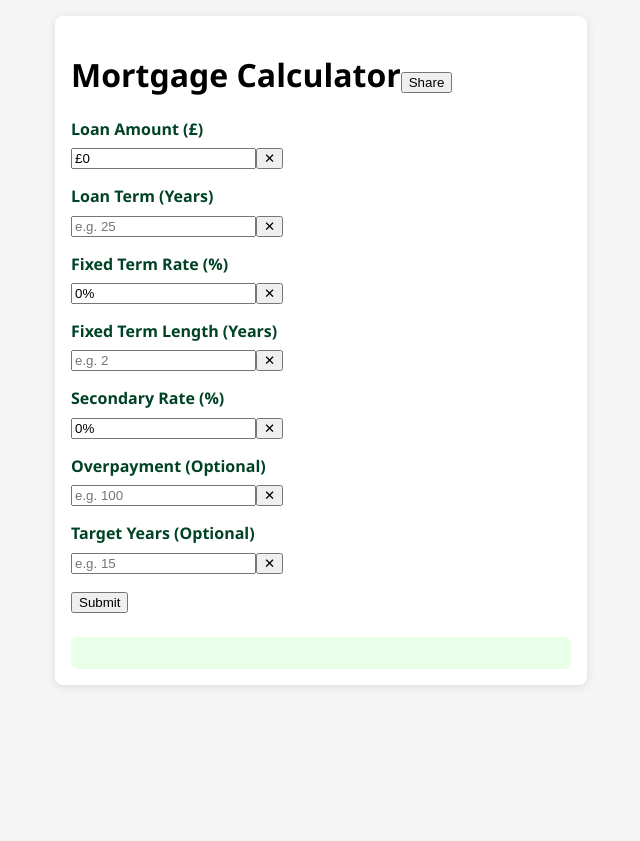
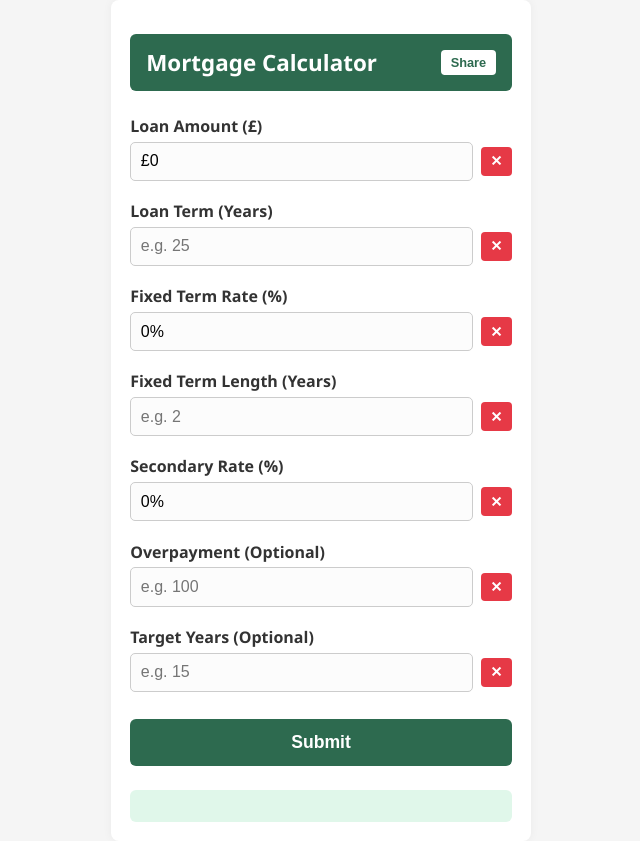
Before and after one commit to Ampdrew06/Mortgage-Calculator, a React (Create React App) app: page / in a window 1280 px wide. Shown: the whole page, without its empty margins (319-959 px from the left). Before the commit the page ends 800 px from the top, so only its background shows below. Built offline with nearby package versions, Linux system fonts and the light colour scheme.

Commit message:
Update App.css

```diff
--- a/src/App.css
+++ b/src/App.css
@@ -1,105 +1,124 @@
 body {
   margin: 0;
-  font-family: 'Segoe UI', sans-serif;
+  font-family: 'Segoe UI', Tahoma, Geneva, Verdana, sans-serif;
   background: #f5f5f5;
+  color: #333;
 }
 
 .container {
-  max-width: 500px;
-  margin: auto;
-  padding: 1rem;
-  background: white;
+  max-width: 420px;
+  margin: 0 auto;
+  padding: 1.2rem;
+  background-color: #ffffff;
+  box-shadow: 0 0 10px rgba(0, 0, 0, 0.05);
   border-radius: 8px;
-  box-shadow: 0 2px 10px rgba(0,0,0,0.1);
-  margin-top: 1rem;
+  min-height: 100vh;
+  box-sizing: border-box;
 }
 
-header {
+h1 {
+  font-size: 1.4rem;
+  margin-bottom: 1.5rem;
   display: flex;
   justify-content: space-between;
   align-items: center;
-  background: #004225;
+  background: #2d6a4f;
   color: white;
-  padding: 1rem;
+  padding: 0.8rem 1rem;
   border-radius: 6px;
-  margin-bottom: 1rem;
 }
 
-.share {
+.share-btn {
   background: white;
-  color: #004225;
+  color: #2d6a4f;
   font-weight: bold;
+  font-size: 0.8rem;
+  padding: 0.3rem 0.6rem;
   border: none;
   border-radius: 4px;
-  padding: 0.4rem 0.8rem;
   cursor: pointer;
 }
 
-.input-group {
-  margin-bottom: 1rem;
+.share-btn:hover {
+  background: #e0e0e0;
 }
 
-.input-group label {
-  font-weight: bold;
-  display: block;
-  margin-bottom: 0.4rem;
-  color: #004225;
+.input-group {
+  margin-bottom: 1.2rem;
 }
 
-.input-wrapper {
+label {
+  font-weight: 600;
+  display: block;
+  margin-bottom: 0.3rem;
+}
+
+.input-row {
   display: flex;
   align-items: center;
-  position: relative;
+  gap: 0.5rem;
 }
 
-.input-wrapper .symbol {
-  margin-right: 0.5rem;
-  font-weight: bold;
-  color: #555;
+input {
+  flex: 1;
+  padding: 0.6rem;
+  font-size: 1rem;
+  border: 1px solid #ccc;
+  border-radius: 5px;
+  background-color: #fcfcfc;
+  box-sizing: border-box;
 }
 
-.input-wrapper input {
-  flex: 1;
-  padding: 0.5rem 0.5rem;
-  font-size: 1rem;
-  border: 1px solid #ccc;
-  border-radius: 4px;
+input:focus {
+  border-color: #2d6a4f;
+  outline: none;
 }
 
-.clear-btn {
-  background: #ccc;
+.input-row button {
+  background: #e63946;
+  color: white;
   border: none;
-  border-radius: 50%;
-  width: 24px;
-  height: 24px;
+  border-radius: 4px;
   font-weight: bold;
   cursor: pointer;
-  margin-left: 0.5rem;
+  padding: 0.4rem 0.6rem;
+  font-size: 0.9rem;
 }
 
-.submit {
+.input-row button:hover {
+  background-color: #d62828;
+}
+
+.submit-btn {
   width: 100%;
-  background: #00cc66;
-  color: black;
+  padding: 0.8rem;
+  background-color: #2d6a4f;
+  color: white;
+  font-size: 1.1rem;
   font-weight: bold;
-  font-size: 1.1rem;
-  padding: 0.7rem;
   border: none;
   border-radius: 6px;
+  margin-top: 0.5rem;
   cursor: pointer;
-  margin-top: 1rem;
+}
+
+.submit-btn:hover {
+  background-color: #1b4332;
 }
 
 .results {
   margin-top: 1.5rem;
-  background: #e8ffe8;
+  background-color: #e0f7ea;
   padding: 1rem;
   border-radius: 6px;
   font-weight: bold;
+  font-size: 1rem;
 }
 
 .results p {
   display: flex;
   justify-content: space-between;
-  margin-bottom: 0.5rem;
+  margin: 0.6rem 0;
+  border-bottom: 1px dashed #ccc;
+  padding-bottom: 0.3rem;
 }
```
